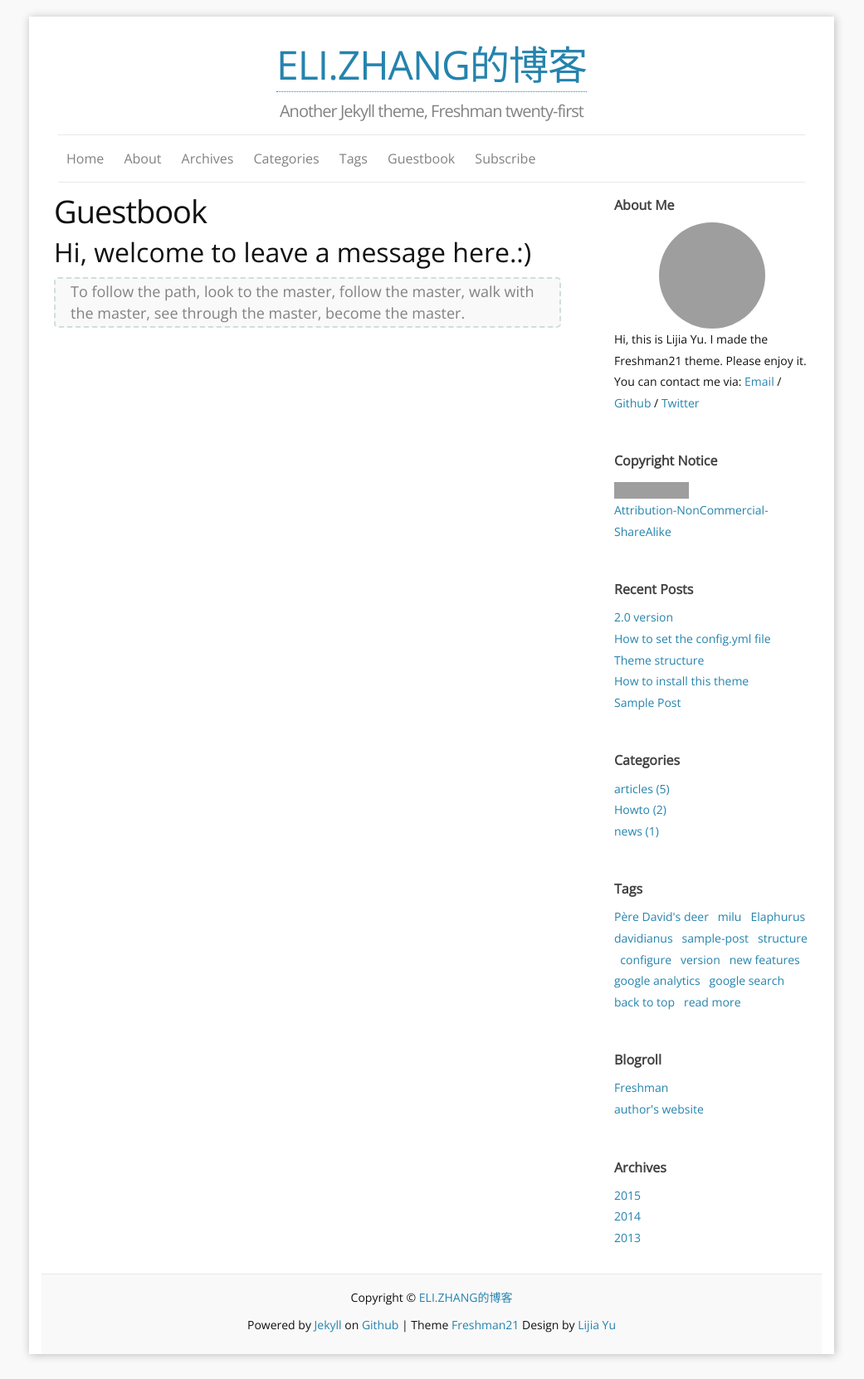
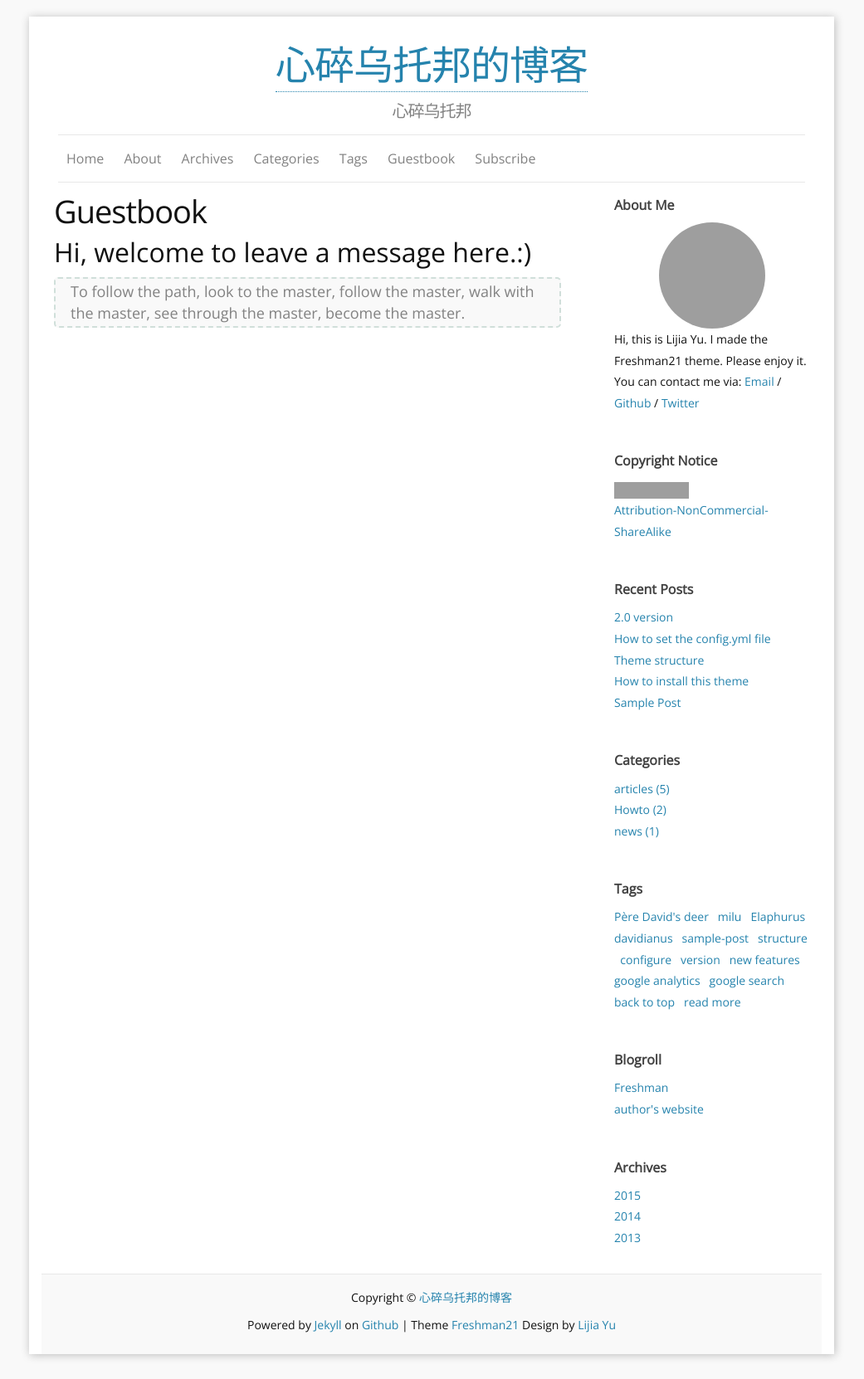
Before and after one commit to elizhanght/elizhanght.github.io, a Jekyll site: the page built from f_guestbook.md, in a window 1280 px wide. Shown: the whole page at 83% size, without its empty margins (120-1161 px from the left). Built offline with Jekyll 4.4.1, drawn with Linux system fonts in a browser that asks for light colours; comment, search, counter and statistics services are not loaded; grey boxes are pictures that could not be loaded.

Commit message:
子标题

```diff
--- a/_config.yml
+++ b/_config.yml
@@ -1,7 +1,7 @@
 ### Site info:
-title: ELI.ZHANG的博客
-tagline: Another Jekyll theme, Freshman twenty-first
-author: Lijia Yu
+title: 心碎乌托邦的博客
+tagline: 心碎乌托邦
+author: ELI ZHANG
 email: yu@lijiayu.net
 description: "Freshman21 is a Jekyll blog theme." # You can edit this line in _config.yml. It will appear in your document head meta and in your feed.xml site description
 keywords: "Jekyll, theme, Freshman21"
```
